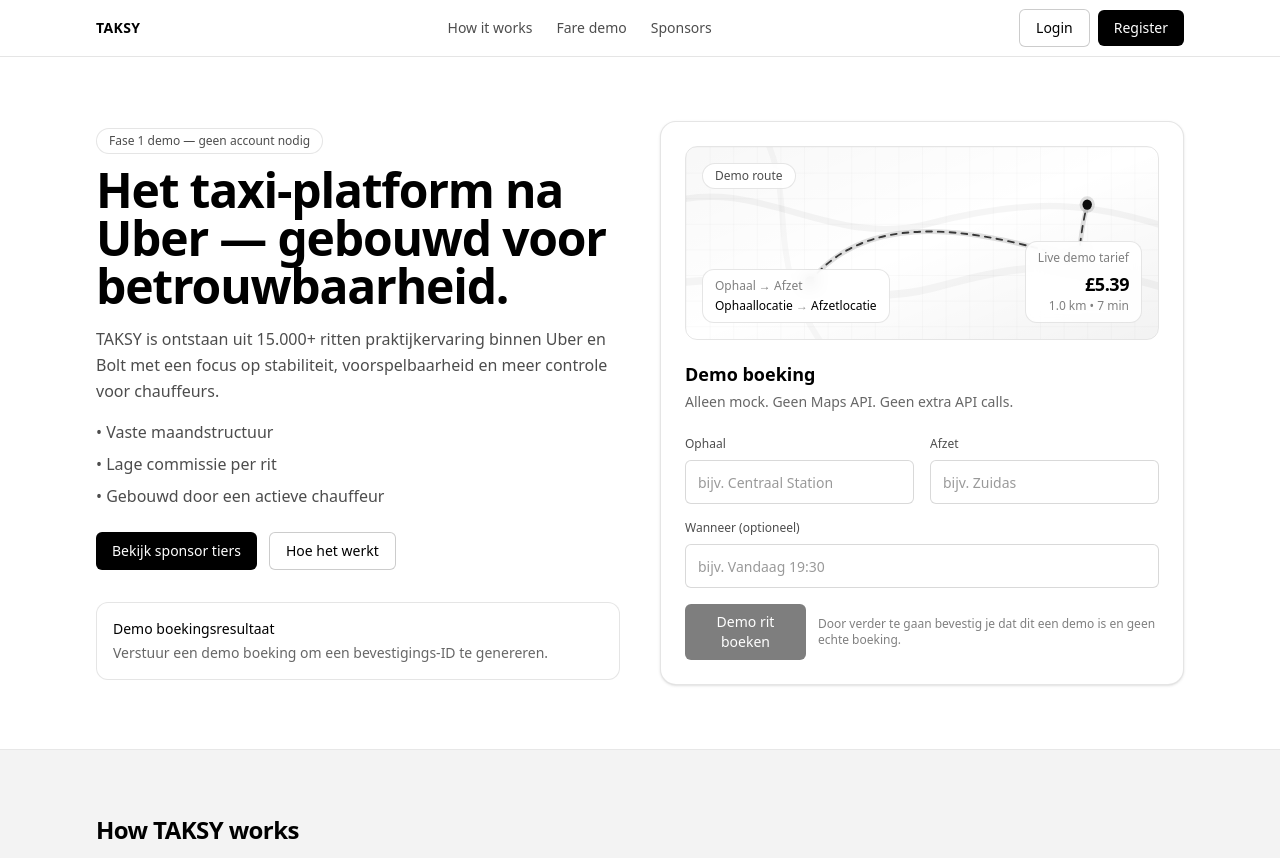
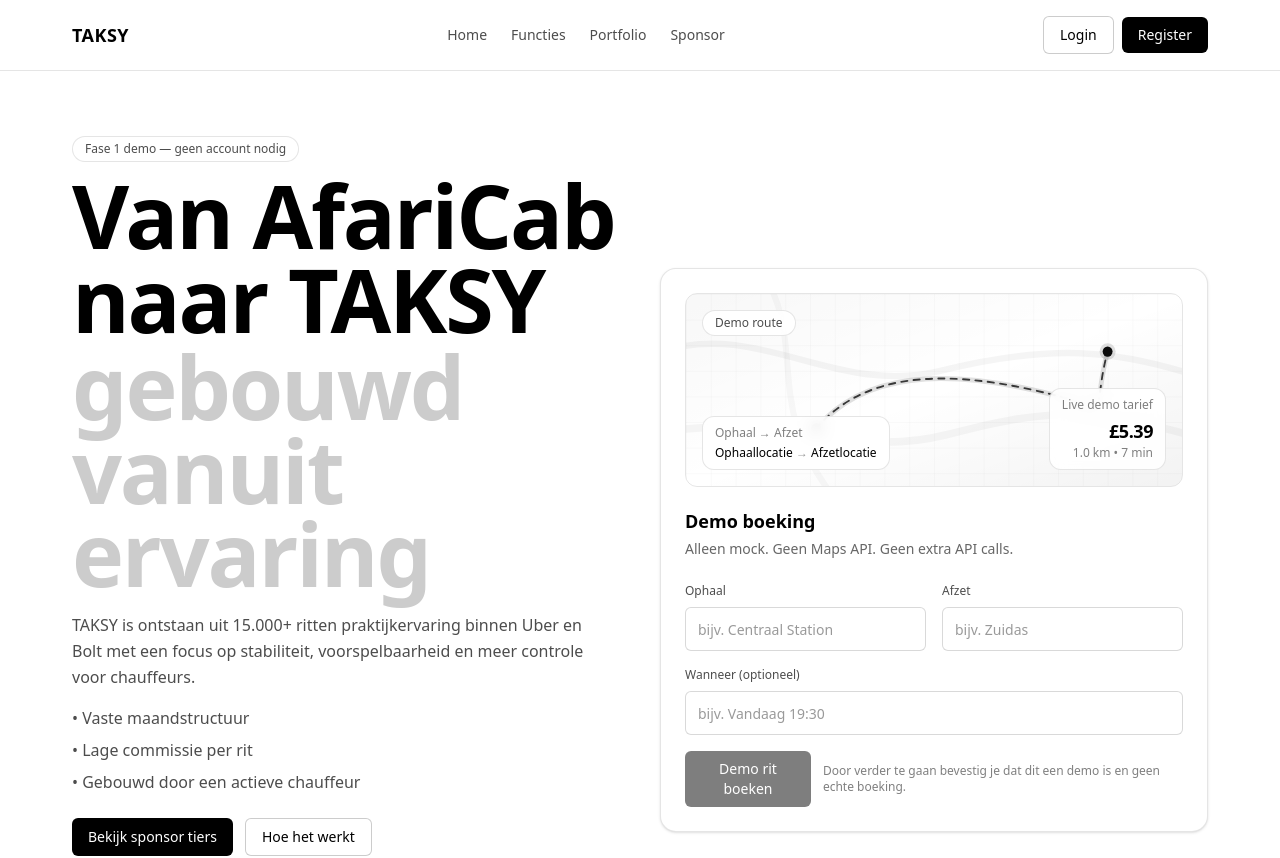
Before and after one commit to Taksyeu/Taksy, a Next.js app: page / in a window 1280 px wide. Shown: the top 858 px of the page. Built offline with nearby package versions, Linux system fonts and the light colour scheme.

Commit message:
Section 1 redesign + nav refinement

```diff
--- a/src/app/(public)/page.tsx
+++ b/src/app/(public)/page.tsx
@@ -7,10 +7,13 @@ import { SponsorTiers } from '@/components/landing/SponsorTiers';
 
 export default function Page() {
   return (
-    <div>
-      <Section tone="white" className="border-t-0">
-        <HeroBooking />
-      </Section>
+    <div id="top">
+      {/* Section 1 gets a custom layout wrapper (1200px max-width + near full-viewport height). */}
+      <section className="w-full bg-white">
+        <div className="mx-auto flex min-h-[calc(100vh-80px)] w-full max-w-[1200px] items-center px-4 py-16 sm:px-6 lg:px-8">
+          <HeroBooking />
+        </div>
+      </section>
 
       <Section id="how-it-works" tone="gray">
         <HowItWorks />
--- a/src/components/landing/HeroBooking.tsx
+++ b/src/components/landing/HeroBooking.tsx
@@ -43,13 +43,19 @@ export function HeroBooking() {
         <p className="mb-3 inline-flex items-center rounded-full border border-black/10 bg-white px-3 py-1 text-xs text-black/70">
           Fase 1 demo — geen account nodig
         </p>
-        <h1 className="text-balance text-4xl font-semibold tracking-tight text-black sm:text-5xl">
-          Het taxi-platform na Uber — gebouwd voor betrouwbaarheid.
-        </h1>
-        <p className="mt-4 max-w-xl text-pretty text-base leading-relaxed text-black/70">
-          TAKSY is ontstaan uit 15.000+ ritten praktijkervaring binnen Uber en Bolt met een focus op
-          stabiliteit, voorspelbaarheid en meer controle voor chauffeurs.
-        </p>
+        <div className="max-w-[700px]">
+          <h1 className="text-balance text-[52px] font-bold leading-[52px] tracking-tight text-[#000000] sm:text-[64px] sm:leading-[62px] lg:text-[88px] lg:leading-[83.6px]">
+            Van AfariCab naar TAKSY
+          </h1>
+          <h2 className="mt-1 text-balance text-[52px] font-bold leading-[52px] tracking-tight text-[#CCCCCC] sm:text-[64px] sm:leading-[62px] lg:text-[88px] lg:leading-[83.6px]">
+            gebouwd vanuit ervaring
+          </h2>
+
+          <p className="mt-4 text-pretty text-base leading-relaxed text-black/70">
+            TAKSY is ontstaan uit 15.000+ ritten praktijkervaring binnen Uber en Bolt met een focus op
+            stabiliteit, voorspelbaarheid en meer controle voor chauffeurs.
+          </p>
+        </div>
 
         <ul className="mt-4 max-w-xl space-y-2 text-base text-black/70">
           <li>• Vaste maandstructuur</li>
--- a/src/components/layout/Header.tsx
+++ b/src/components/layout/Header.tsx
@@ -5,20 +5,23 @@ import { Button } from '@/components/ui/Button';
 export function Header() {
   return (
     <header className="sticky top-0 z-50 w-full border-b border-black/10 bg-white/80 backdrop-blur">
-      <div className="mx-auto flex h-14 w-full max-w-6xl items-center justify-between px-4 sm:px-6 lg:px-8">
-        <Link href="/" className="text-sm font-semibold tracking-wide text-black">
+      <div className="mx-auto flex w-full max-w-[1200px] items-center justify-between px-4 py-4 sm:px-6 lg:px-8">
+        <Link href="/" className="text-[18px] font-semibold tracking-wide text-black">
           TAKSY
         </Link>
 
         <nav className="hidden items-center gap-6 text-sm text-black/70 sm:flex">
-          <a className="hover:text-black transition-colors" href="#how-it-works">
-            How it works
+          <a className="transition-colors hover:text-black" href="#top">
+            Home
           </a>
-          <a className="hover:text-black transition-colors" href="#calculator">
-            Fare demo
+          <a className="transition-colors hover:text-black" href="#how-it-works">
+            Functies
           </a>
-          <a className="hover:text-black transition-colors" href="#sponsors">
-            Sponsors
+          <a className="transition-colors hover:text-black" href="#calculator">
+            Portfolio
+          </a>
+          <a className="transition-colors hover:text-black" href="#sponsors">
+            Sponsor
           </a>
         </nav>
 
```
